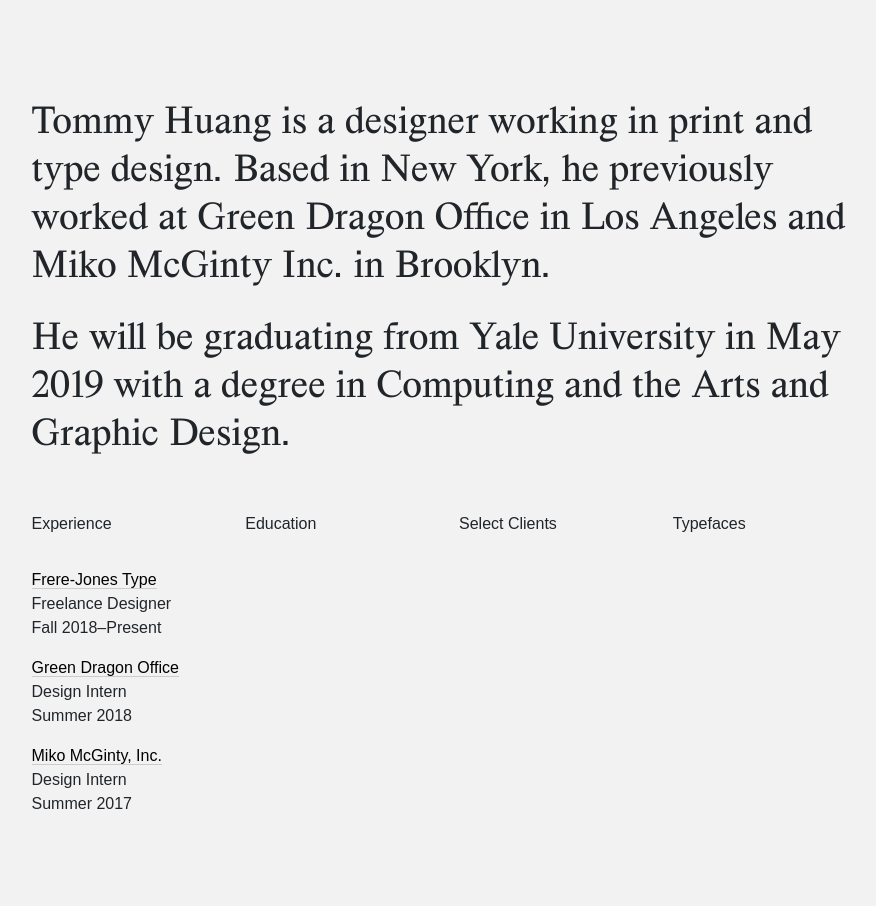
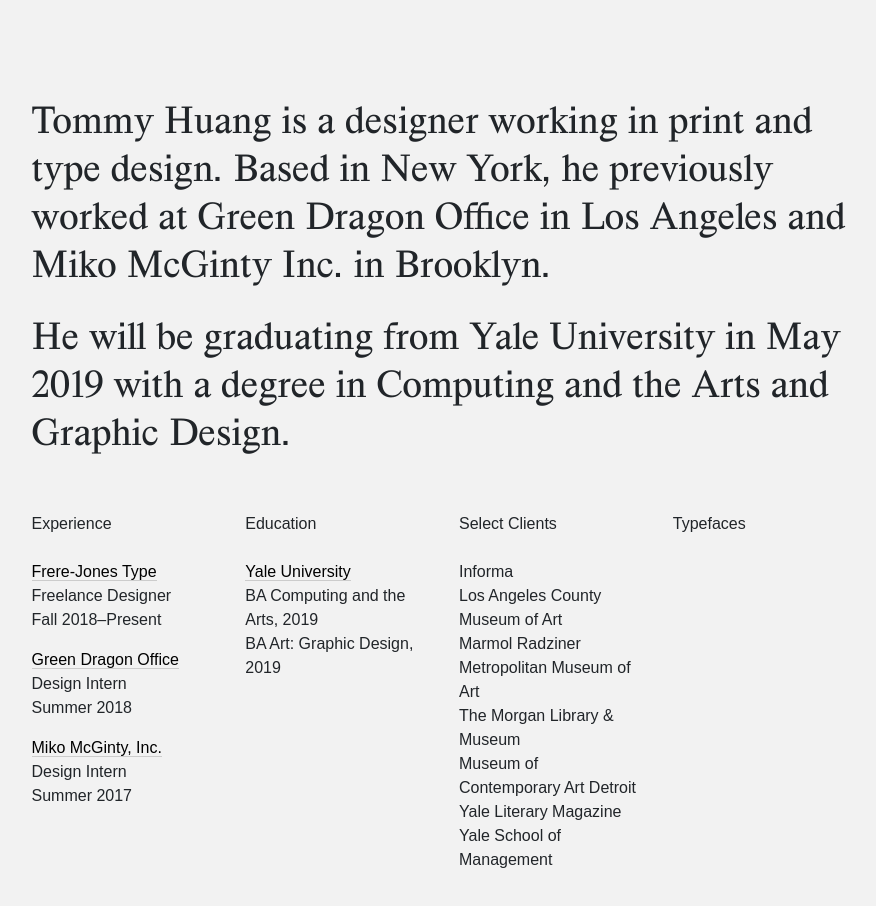
Before and after one commit to thomaslhuang/thomaslhuang.github.io, a plain HTML site: page index.html in a window 1280 px wide. Shown: the whole page, without its empty margins (196-1072 px from the left). Before the commit the page ends 832 px from the top, so only its background shows below. Drawn offline with nearby package versions, Linux system fonts and the light colour scheme; a web font is replaced by a local one.

Commit message:
Testing text

```diff
--- a/index.html
+++ b/index.html
@@ -59,13 +59,13 @@
 			<div class="col"></div>
 		</div>
 
-		<div class="row mt-5">
+		<div class="row mt-5 mb-5">
 			<div class="col"></div>
 
 			<div class="col-9">
 				<div class="row">
 					<div class="col">
-						<p class="pb-3">Experience</p>
+						<p class="pb-2">Experience</p>
 						<p><a href="https://frerejones.com/" target="_blank">Frere-Jones Type</a><br>
 							Freelance Designer<br>
 							Fall 2018&ndash;Present</p>
@@ -77,13 +77,25 @@
 							Summer 2017</p>
 					</div>
 					<div class="col">
-						<p>Education</p>
+						<p class="pb-2">Education</p>
+						<p><a href="https://yale.edu/" target="_blank">Yale University</a><br>
+							BA Computing and the Arts, 2019<br>
+							BA Art: Graphic Design, 2019</p>
 					</div>
 					<div class="col">
-						<p>Select Clients</p>
+						<p class="pb-2">Select Clients</p>
+						<p>Informa<br>
+							Los Angeles County Museum of Art<br>
+							Marmol Radziner<br>
+							Metropolitan Museum of Art<br>
+							The Morgan Library & Museum<br>
+							Museum of Contemporary Art Detroit<br>
+							Yale Literary Magazine<br>
+							Yale School of Management<br>
+						</p>
 					</div>
 					<div class="col">
-						<p>Typefaces</p>
+						<p class="pb-2">Typefaces</p>
 					</div>
 				</div>
 			</div>
```
Lines whose indentation alone changed are shown as unchanged.
